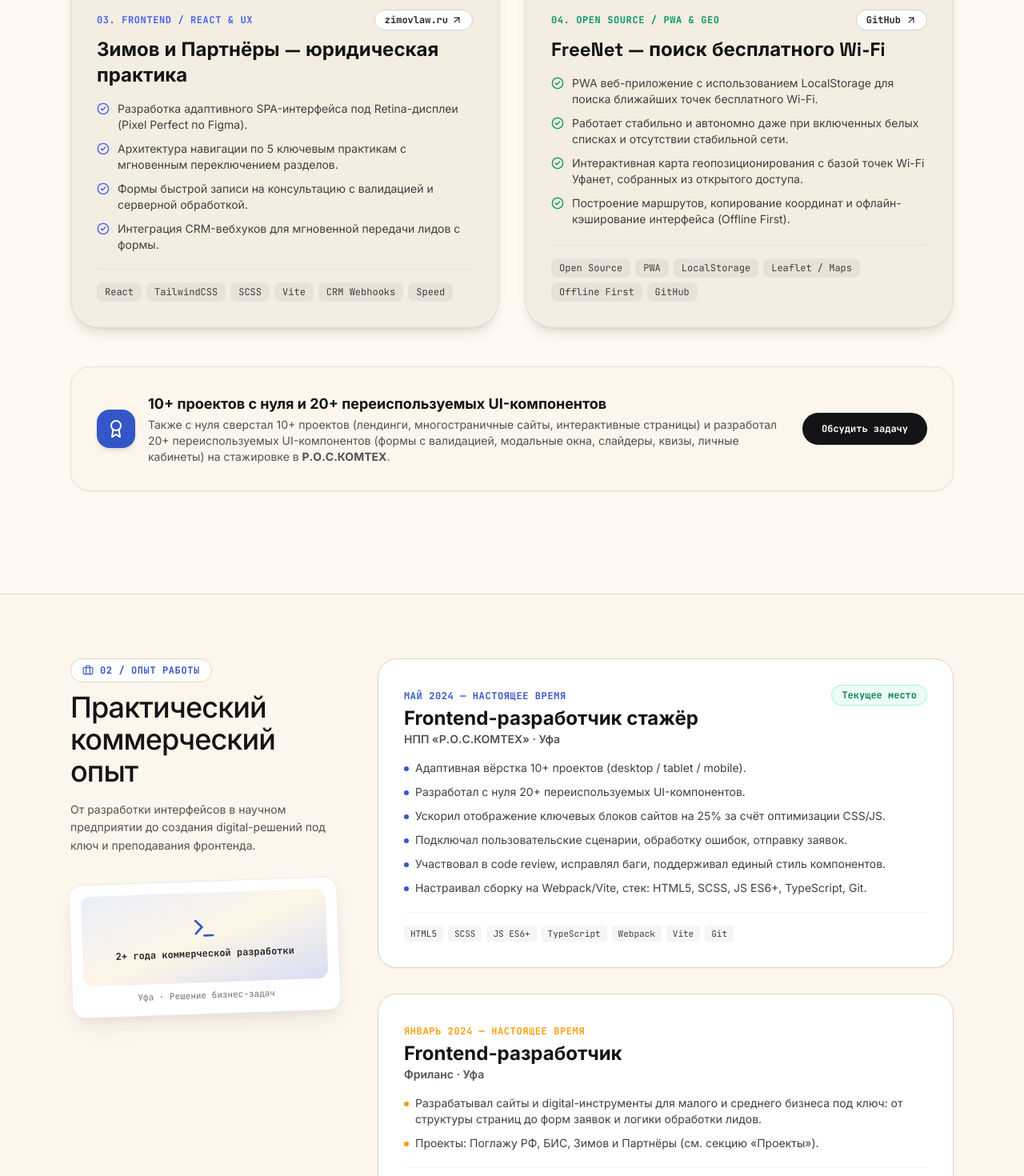
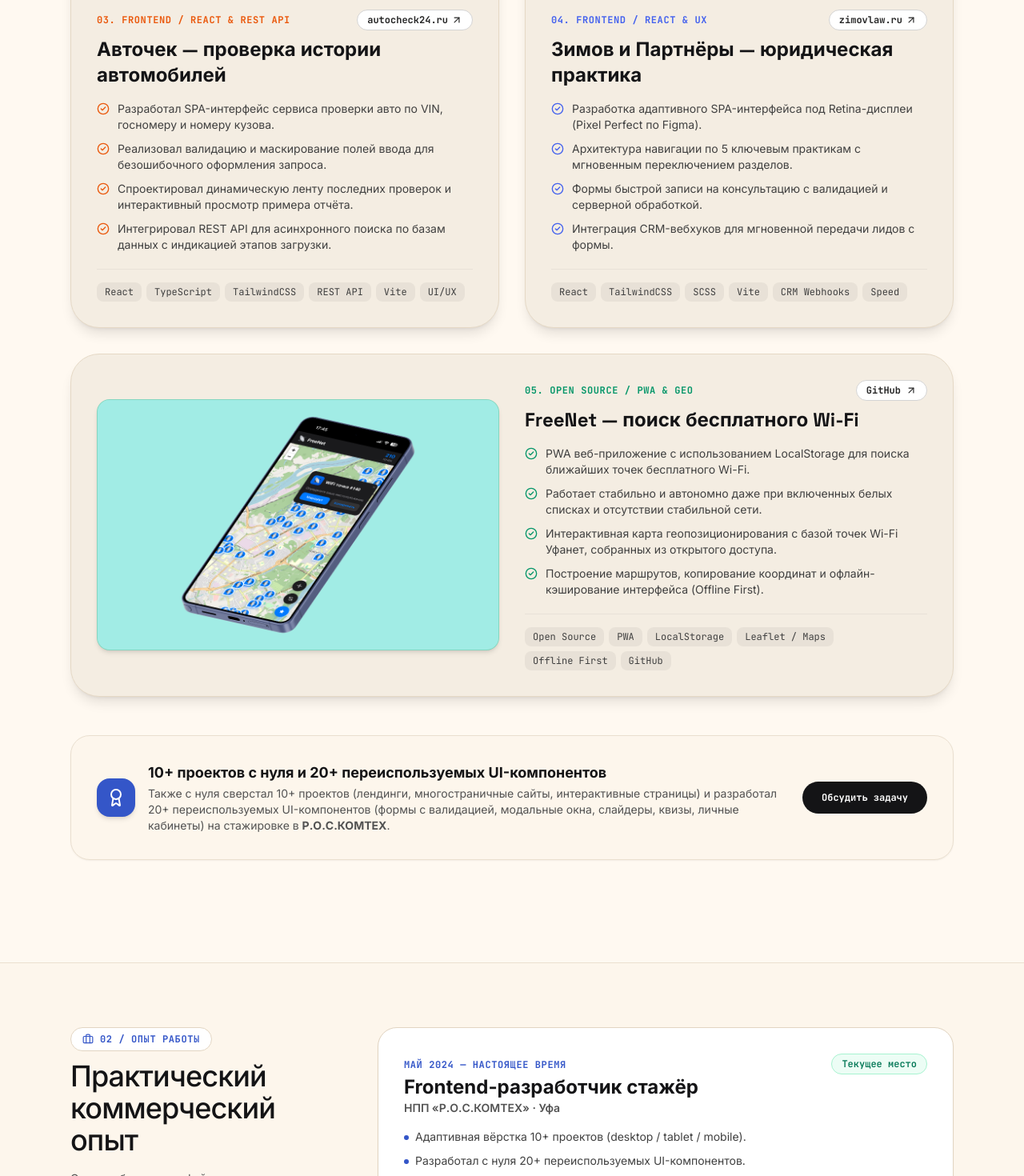
Before and after one commit to daredevilg7/frontend, a React (Vite) app: page / in a window 1280 px wide. Shown: the part 3340-4810 px from the top of the page at 80% size. Built offline with nearby package versions, Linux system fonts and the light colour scheme; a web font is replaced by a local one.

Commit message:
feat: rename freelance to digital agency Kvadratnaya liniya and add autocheck24.ru project

```diff
--- a/src/Portfolio.jsx
+++ b/src/Portfolio.jsx
@@ -261,7 +261,7 @@ export default function Portfolio() {
       const s2Start = vh * 1.05;
       const s2End = vh * 1.85;
       const s3Start = vh * 2.05;
-      const s3End = vh * 3.6;
+      const s3End = vh * 4.2;
 
       let pt = { x: 210, y: 110 };
       let nextPt = { x: 215, y: 115 };
@@ -558,7 +558,7 @@ export default function Portfolio() {
                   fill="none"
                   stroke="#ffffff"
                   strokeWidth="56"
-                  d="M 120 1460 C 60 1680 50 1960 90 2240 C 110 2380 120 2480 130 2560"
+                  d="M 120 1460 C 60 1680 50 1960 90 2240 C 110 2500 120 2800 130 3060"
                 />
               </mask>
             </defs>
@@ -595,7 +595,7 @@ export default function Portfolio() {
               strokeDasharray="10 6"
               mask="url(#maskSeg3)"
               opacity="0.32"
-              d="M 120 1460 C 60 1680 50 1960 90 2240 C 110 2380 120 2480 130 2560"
+              d="M 120 1460 C 60 1680 50 1960 90 2240 C 110 2500 120 2800 130 3060"
             />
           </svg>
 
@@ -924,9 +924,75 @@ export default function Portfolio() {
               </div>
             </div>
 
-            {/* ROW 2: Symmetrical 2-Column Grid (Zimov & FreeNet Open Source) */}
+            {/* ROW 2: Symmetrical 2-Column Grid (Autocheck & Zimov) */}
             <div className="grid grid-cols-1 lg:grid-cols-2 gap-8 items-stretch">
-              {/* Card 03: Зимов и Партнёры */}
+              {/* Card 03: Авточек */}
+              <div
+                className="project-tile-card bg-[#F4EDE2] hover:bg-[#141416] text-[#141416] hover:text-white border border-[#E5D8C5] hover:border-neutral-700/60 shadow-lg hover:shadow-2xl transition-all duration-500 rounded-[32px] flex flex-col justify-between p-6 sm:p-8 group cursor-pointer"
+              >
+                {/* 100% Clear, Perfectly-Fitted Mockup Container */}
+                <div className="relative w-full aspect-[16/10] rounded-2xl overflow-hidden bg-[#0F172A] border border-black/10 group-hover:border-neutral-700/60 shadow-md group-hover:shadow-2xl transition-all duration-500 mb-6 flex items-center justify-center">
+                  <img
+                    src={asset('/assets/autocheck-mockup.png')}
+                    alt="Авточек — сервис проверки истории автомобилей"
+                    className="w-full h-full object-cover object-top transition-transform duration-500 group-hover:scale-105"
+                  />
+                </div>
+
+                {/* Technical Details & Titles in Card Body */}
+                <div className="flex-1 flex flex-col justify-between">
+                  <div>
+                    <div className="flex items-center justify-between mb-2">
+                      <span className="text-xs font-mono font-bold text-[#EA580C] group-hover:text-[#FB923C] uppercase tracking-wider transition-colors duration-300">
+                        03. Frontend / React & REST API
+                      </span>
+                      <a
+                        href="https://autocheck24.ru"
+                        target="_blank"
+                        rel="noreferrer"
+                        onClick={(e) => e.stopPropagation()}
+                        className="inline-flex items-center gap-1 px-3 py-1 rounded-full bg-white group-hover:bg-white/10 text-xs font-mono font-bold text-neutral-800 group-hover:text-white border border-neutral-300 group-hover:border-white/20 transition-all hover:scale-105"
+                      >
+                        <span>autocheck24.ru</span>
+                        <ArrowUpRight className="w-3.5 h-3.5" />
+                      </a>
+                    </div>
+
+                    <h3 className="text-xl sm:text-2xl font-display font-bold text-[#141416] group-hover:text-white transition-colors duration-300">
+                      Авточек — проверка истории автомобилей
+                    </h3>
+
+                    <ul className="mt-4 space-y-2.5 text-xs sm:text-sm text-neutral-700 group-hover:text-neutral-300 font-sans transition-colors duration-300">
+                      <li className="flex items-start gap-2.5">
+                        <CheckCircle2 className="w-4 h-4 text-[#EA580C] group-hover:text-[#FB923C] shrink-0 mt-0.5 transition-colors" />
+                        <span>Разработал SPA-интерфейс сервиса проверки авто по VIN, госномеру и номеру кузова.</span>
+                      </li>
+                      <li className="flex items-start gap-2.5">
+                        <CheckCircle2 className="w-4 h-4 text-[#EA580C] group-hover:text-[#FB923C] shrink-0 mt-0.5 transition-colors" />
+                        <span>Реализовал валидацию и маскирование полей ввода для безошибочного оформления запроса.</span>
+                      </li>
+                      <li className="flex items-start gap-2.5">
+                        <CheckCircle2 className="w-4 h-4 text-[#EA580C] group-hover:text-[#FB923C] shrink-0 mt-0.5 transition-colors" />
+                        <span>Спроектировал динамическую ленту последних проверок и интерактивный просмотр примера отчёта.</span>
+                      </li>
+                      <li className="flex items-start gap-2.5">
+                        <CheckCircle2 className="w-4 h-4 text-[#EA580C] group-hover:text-[#FB923C] shrink-0 mt-0.5 transition-colors" />
+                        <span>Интегрировал REST API для асинхронного поиска по базам данных с индикацией этапов загрузки.</span>
+                      </li>
+                    </ul>
+                  </div>
+
+                  <div className="mt-5 pt-4 border-t border-black/5 group-hover:border-white/10 flex flex-wrap gap-1.5 font-mono transition-colors duration-300">
+                    {['React', 'TypeScript', 'TailwindCSS', 'REST API', 'Vite', 'UI/UX'].map((tag) => (
+                      <span key={tag} className="px-2.5 py-1 rounded-lg bg-black/5 group-hover:bg-white/10 text-xs text-neutral-700 group-hover:text-neutral-200 transition-colors">
+                        {tag}
+                      </span>
+                    ))}
+                  </div>
+                </div>
+              </div>
+
+              {/* Card 04: Зимов и Партнёры */}
               <div
                 className="project-tile-card bg-[#F4EDE2] hover:bg-[#141416] text-[#141416] hover:text-white border border-[#E5D8C5] hover:border-neutral-700/60 shadow-lg hover:shadow-2xl transition-all duration-500 rounded-[32px] flex flex-col justify-between p-6 sm:p-8 group cursor-pointer"
               >
@@ -944,7 +1010,7 @@ export default function Portfolio() {
                   <div>
                     <div className="flex items-center justify-between mb-2">
                       <span className="text-xs font-mono font-bold text-[#4361EE] group-hover:text-[#818CF8] uppercase tracking-wider transition-colors duration-300">
-                        03. Frontend / React & UX
+                        04. Frontend / React & UX
                       </span>
                       <a
                         href="https://zimovlaw.ru"
@@ -991,13 +1057,15 @@ export default function Portfolio() {
                   </div>
                 </div>
               </div>
-
-              {/* Card 04: FreeNet (Open Source PWA) */}
-              <div
-                className="project-tile-card bg-[#F4EDE2] hover:bg-[#141416] text-[#141416] hover:text-white border border-[#E5D8C5] hover:border-neutral-700/60 shadow-lg hover:shadow-2xl transition-all duration-500 rounded-[32px] flex flex-col justify-between p-6 sm:p-8 group cursor-pointer"
-              >
+            </div>
+
+            {/* ROW 3: Featured Open Source Project (FreeNet) */}
+            <div
+              className="project-tile-card bg-[#F4EDE2] hover:bg-[#141416] text-[#141416] hover:text-white border border-[#E5D8C5] hover:border-neutral-700/60 shadow-lg hover:shadow-2xl transition-all duration-500 rounded-[32px] p-6 sm:p-8 group cursor-pointer"
+            >
+              <div className="grid grid-cols-1 lg:grid-cols-2 gap-8 items-center">
                 {/* 100% Clear, Perfectly-Fitted Mockup Container */}
-                <div className="relative w-full aspect-[16/10] rounded-2xl overflow-hidden bg-[#94EED6] border border-black/10 group-hover:border-neutral-700/60 shadow-md group-hover:shadow-2xl transition-all duration-500 mb-6 flex items-center justify-center">
+                <div className="relative w-full aspect-[16/10] rounded-2xl overflow-hidden bg-[#94EED6] border border-black/10 group-hover:border-neutral-700/60 shadow-md group-hover:shadow-2xl transition-all duration-500 flex items-center justify-center">
                   <img
                     src={asset('/assets/freenet-mockup.png')}
                     alt="FreeNet Open Source PWA"
@@ -1010,7 +1078,7 @@ export default function Portfolio() {
                   <div>
                     <div className="flex items-center justify-between mb-2">
                       <span className="text-xs font-mono font-bold text-emerald-600 group-hover:text-emerald-400 uppercase tracking-wider transition-colors duration-300">
-                        04. Open Source / PWA & Geo
+                        05. Open Source / PWA & Geo
                       </span>
                       <a
                         href="https://github.com/daredevil666l/FreeNet"
@@ -1181,7 +1249,7 @@ export default function Portfolio() {
                         Frontend-разработчик
                       </h3>
                       <p className="text-sm font-semibold text-neutral-600 font-sans">
-                        Фриланс · Уфа
+                        Digital-агентство «Квадратная линия» · Уфа
                       </p>
                     </div>
                   </div>
@@ -1189,11 +1257,11 @@ export default function Portfolio() {
                   <ul className="space-y-2.5 text-xs sm:text-sm text-neutral-700 font-sans">
                     <li className="flex items-start gap-2">
                       <span className="w-1.5 h-1.5 rounded-full bg-[#F59E0B] shrink-0 mt-2"></span>
-                      <span>Разрабатывал сайты и digital-инструменты для малого и среднего бизнеса под ключ: от структуры страниц до форм заявок и логики обработки лидов.</span>
+                      <span>Разрабатывал сайты, сервисы и digital-инструменты для малого и среднего бизнеса под ключ: от структуры страниц до форм заявок и логики обработки лидов.</span>
                     </li>
                     <li className="flex items-start gap-2">
                       <span className="w-1.5 h-1.5 rounded-full bg-[#F59E0B] shrink-0 mt-2"></span>
-                      <span>Проекты: Поглажу РФ, БИС, Зимов и Партнёры (см. секцию «Проекты»).</span>
+                      <span>Проекты: Авточек (autocheck24.ru), Поглажу РФ, БИС, Зимов и Партнёры (см. секцию «Проекты»).</span>
                     </li>
                   </ul>
 
```
Also changed, not shown: public/assets/autocheck-mockup.png (added).
